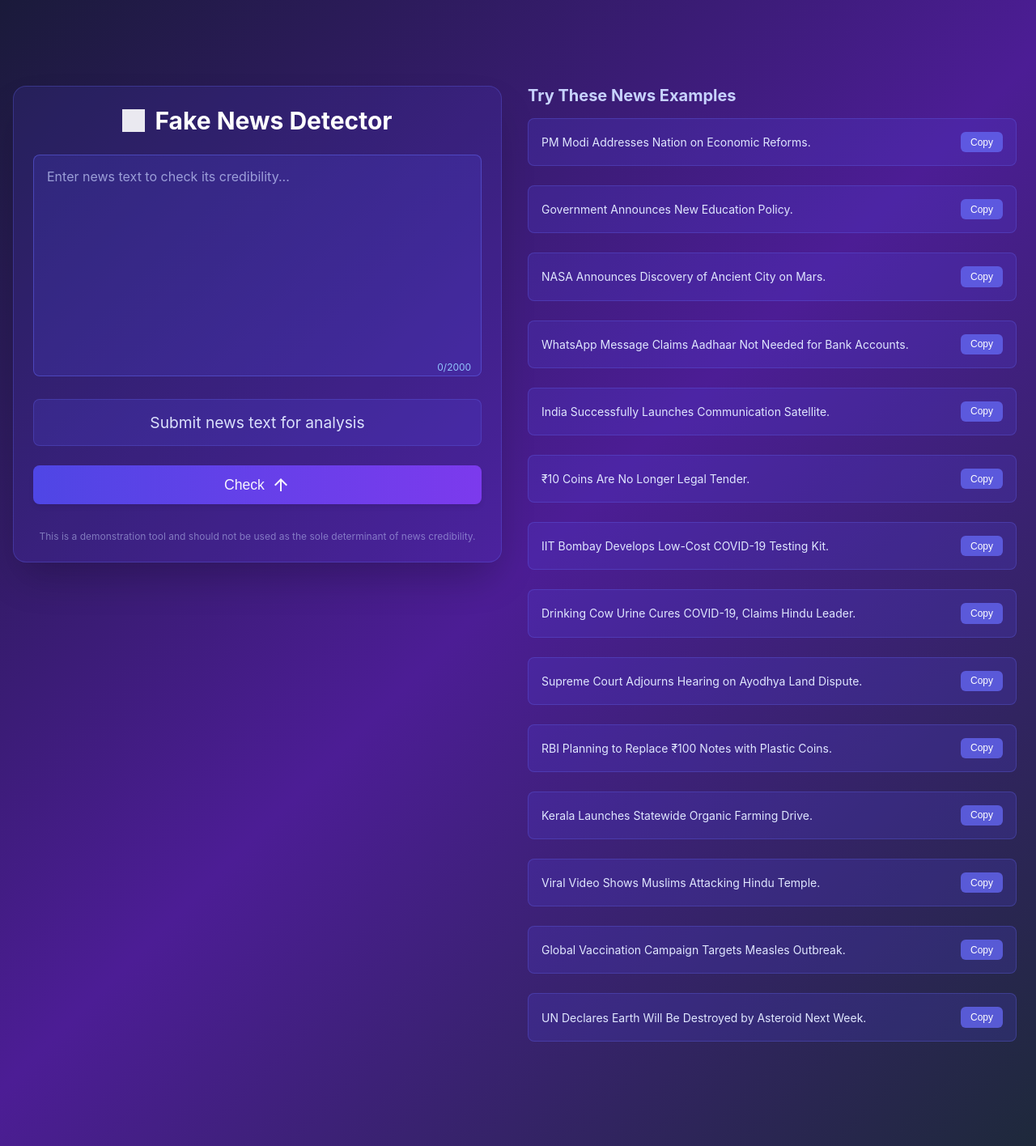
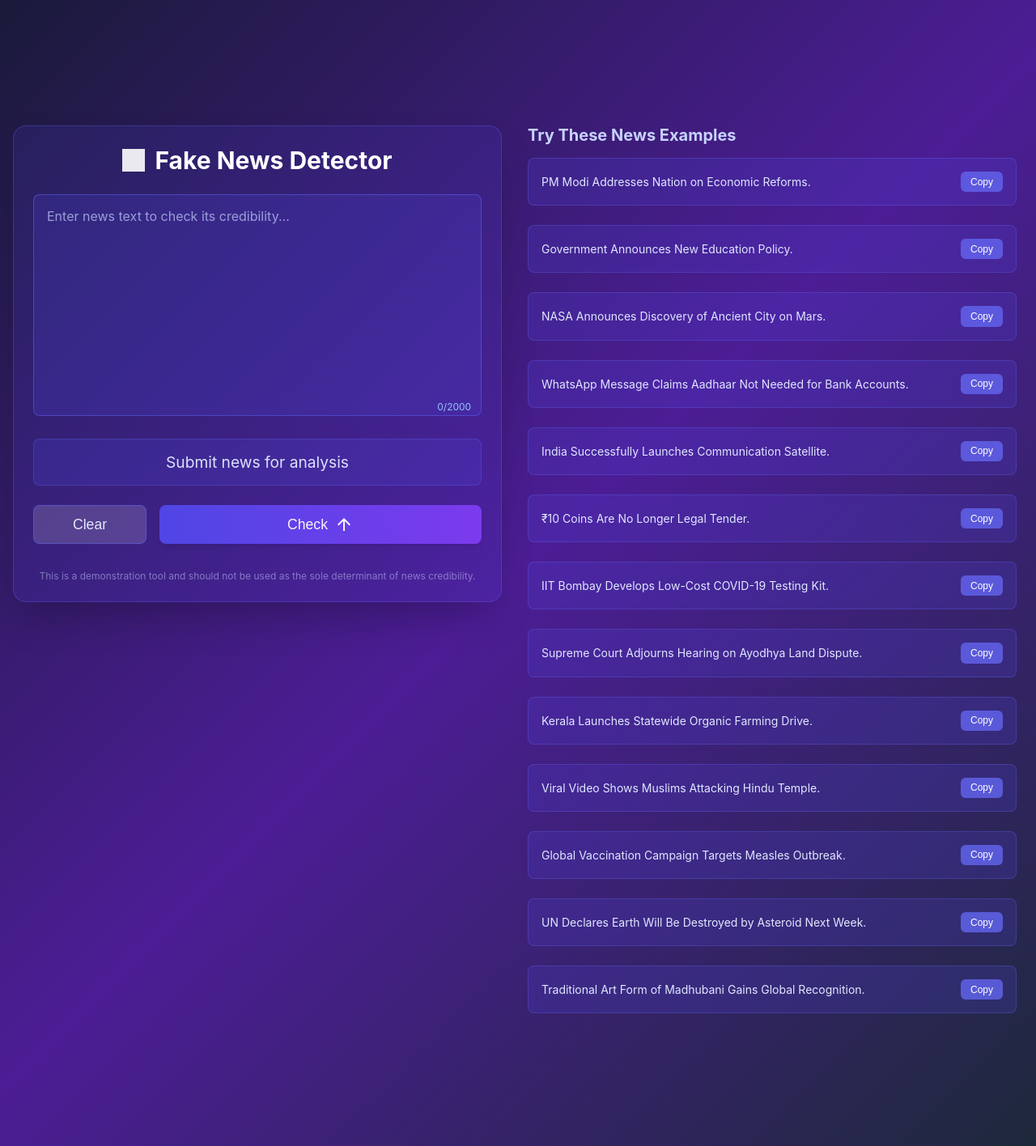
Before and after one commit to iamhimanshu98/Fake-News-Detection, a Django app: page / in a window 1280 px wide. Shown: the whole page at 81% size. Run offline with Django 4.2, Linux system fonts and the light colour scheme; parts of the project's set-up code (start-up, migrations or seed data) failed here and were passed over; grey boxes are pictures that could not be loaded.

Commit message:
clear button added

```diff
--- a/detector/static/detector/script.js
+++ b/detector/static/detector/script.js
@@ -1,15 +1,35 @@
 // Get CSRF token from the cookie or HTML
 const csrftoken = document.querySelector("[name=csrfmiddlewaretoken]").value;
 
-function copyToClipboard(text, button = null) {
+function copyToClipboard(text, triggerElement = null) {
   navigator.clipboard.writeText(text).then(() => {
-      if (button) {
-          button.classList.add('copied');
-          setTimeout(() => {
-              button.classList.remove('copied');
-          }, 1500);
-      }
+    let copyBtn = triggerElement?.closest(".news-card")?.querySelector(".copy-button");
+
+    if (copyBtn) {
+      const originalText = copyBtn.innerText;
+      copyBtn.innerText = "Copied!";
+      copyBtn.disabled = true;
+
+      setTimeout(() => {
+        copyBtn.innerText = originalText;
+        copyBtn.disabled = false;
+      }, 1000);
+    }
   });
+}
+
+const textarea = document.getElementById("news-text");
+const charCount = document.querySelector(".char-count");
+
+textarea.addEventListener("input", () => {
+  charCount.textContent = `${textarea.value.length}/2000`;
+});
+
+
+function clearInput() {
+  document.getElementById("news-text").value = "";
+  document.querySelector(".char-count").innerText = "0/2000";
+  document.getElementById("prediction").innerText = "Submit news for analysis";
 }
 
 // Listen to form submission and prevent the default action
@@ -33,11 +53,20 @@ document.getElementById("news-form").addEventListener("submit", function (e) {
       return response.json();
     })
     .then((data) => {
+      const predictionEl = document.getElementById("prediction");
+
       if (data.prediction) {
-        document.getElementById("prediction").innerText = data.prediction;
+        const predictionText = data.prediction.trim().toLowerCase();
+
+        if (predictionText === "real") {
+          predictionEl.innerHTML = `<span class="green-text">Real News</span>`;
+        } else if (predictionText === "fake") {
+          predictionEl.innerHTML = `<span class="red-text">Fake News</span>`;
+        } else {
+          predictionEl.innerHTML = `<span class="status-icon">❓</span> ${data.prediction}`;
+        }
       } else {
-        document.getElementById("prediction").innerText =
-          "Error: " + data.error;
+        predictionEl.innerText = "Error: " + data.error;
       }
     })
     .catch((error) => {
--- a/detector/static/detector/style.css
+++ b/detector/static/detector/style.css
@@ -246,6 +246,57 @@ textarea::placeholder {
   font-weight: 100;
 }
 
+.button-row {
+  display: flex;
+  gap: 1rem;
+  margin-top: 1rem;
+}
+
+.green-text {
+  color: #86efac; /* light green */
+  font-weight: 600;
+}
+
+.red-text {
+  color: #fca5a5; /* light red */
+  font-weight: 600;
+}
+
+.status-icon {
+  font-size: 1.4rem;
+  margin-right: 0.4rem;
+  vertical-align: middle;
+}
+
+.clear-button {
+  padding: 0.75rem 3rem;
+  background: rgba(255, 255, 255, 0.15);
+  color: #e0e7ff;
+  border: 1px solid rgba(99, 102, 241, 0.5);
+  border-radius: 0.5rem;
+  font-size: 1.1rem;
+  font-weight: 500;
+  cursor: pointer;
+  transition: all 0.3s ease;
+}
+
+.news-text {
+  flex: 1;
+  margin-right: 1rem;
+  font-size: 0.875rem;
+  cursor: pointer;
+}
+
+.clear-button:hover {
+  background: rgba(255, 255, 255, 0.25);
+}
+
+.clear-button:active {
+  transform: scale(0.97);
+}
+
+
+
 /* RESPONSIVE */
 @media (max-width: 768px) {
   .main-layout {
--- a/detector/templates/detector/home.html
+++ b/detector/templates/detector/home.html
@@ -34,15 +34,17 @@
 
                     <div class="result">
                         <!-- <img src="https://cdn.jsdelivr.net/npm/lucide-static@0.344.0/icons/help-circle.svg" alt="Help" class="icon help-icon"> -->
-                        <p id="prediction">Submit news text for analysis</p>
+                        <p id="prediction">Submit news for analysis</p>
                     </div>
 
-                    <button type="submit" class="submit-button">
-                        <span>Check</span>
-                        <span class="material-symbols-outlined">
-                            arrow_upward
-                        </span>
-                    </button>
+                    <div class="button-row">
+                        <button type="button" class="clear-button" onclick="clearInput()">Clear</button>
+                        <button type="submit" class="submit-button">
+                            <span>Check</span>
+                            <span class="material-symbols-outlined">arrow_upward</span>
+                        </button>
+                    </div>
+
                 </form>
 
 
@@ -59,10 +61,10 @@
             <div class="news-grid">
                 {% for news in sample_news %}
                 <div class="news-card">
-                    <p class="news-text">{{ news.text }}</p>
-                    <button class="copy-button"
-                        onclick="copyToClipboard(`{{ news.text|escapejs }}`, this)">Copy</button>
-                </div>
+                    <p class="news-text" onclick="copyToClipboard(`{{ news.text|escapejs }}`, this)">{{ news.text }}</p>
+                    <button class="copy-button" onclick="copyToClipboard(`{{ news.text|escapejs }}`, this)">Copy</button>
+                  </div>
+
                 {% endfor %}
             </div>
         </div>
--- a/detector/views.py
+++ b/detector/views.py
@@ -3,7 +3,6 @@ from django.shortcuts import render
 from django.http import JsonResponse
 import os
 
-# Load the model (ensure this path points to your new model)
 BASE_DIR = os.path.dirname(os.path.abspath(__file__))
 MODEL_PATH = os.path.join(BASE_DIR, "..", "model", "model_logistic.pkl")
 
@@ -23,9 +22,7 @@ def home(request):
         {"text": "India Successfully Launches Communication Satellite."},  # real
         {"text": "₹10 Coins Are No Longer Legal Tender."},  # fake
         {"text": "IIT Bombay Develops Low-Cost COVID-19 Testing Kit."},  # real
-        {"text": "Drinking Cow Urine Cures COVID-19, Claims Hindu Leader."},  # fake
         {"text": "Supreme Court Adjourns Hearing on Ayodhya Land Dispute."},  # real
-        {"text": "RBI Planning to Replace ₹100 Notes with Plastic Coins."},  # fake
         {"text": "Kerala Launches Statewide Organic Farming Drive."},  # real
         {"text": "Viral Video Shows Muslims Attacking Hindu Temple."},  # fake
         {"text": "Global Vaccination Campaign Targets Measles Outbreak."},  # real
```
